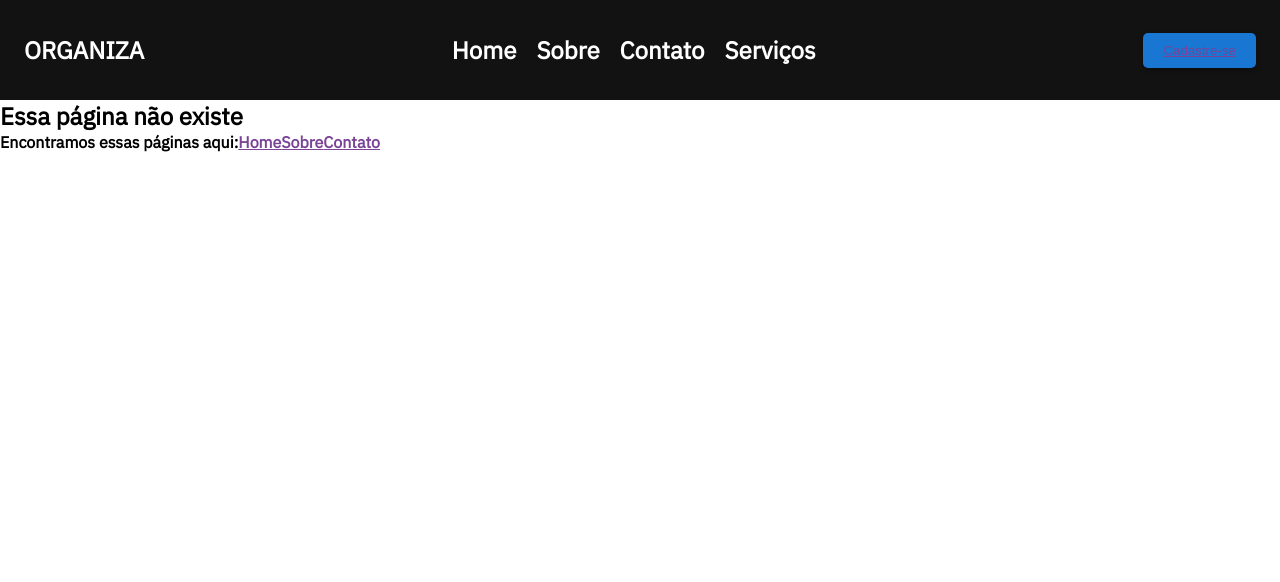
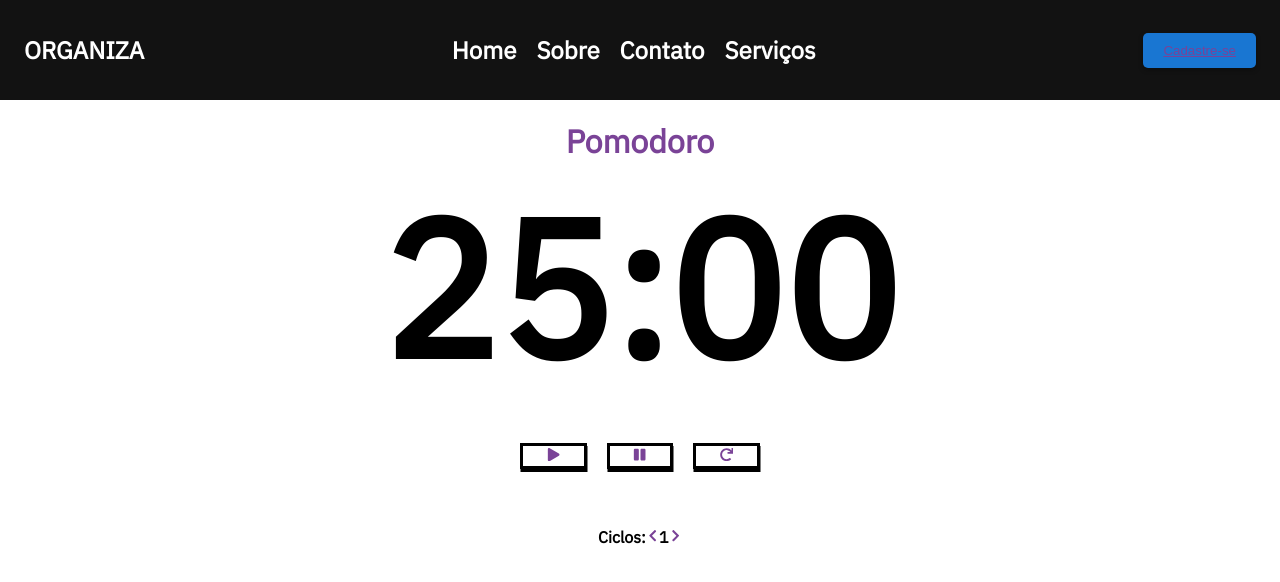
Before and after one commit to Guigui3801/organiza_pi7, a React (Create React App) app in the folder front/: page /pomodoro in a window 1280 px wide. Shown: the top 582 px of the page. Built offline with nearby package versions, Linux system fonts and the light colour scheme; the HTML template or start-up script is replaced by a standard one.

Commit message:
Tela do pomodoro

```diff
--- a/front/package.json
+++ b/front/package.json
@@ -12,6 +12,7 @@
     "pg": "^8.10.0",
     "react": "^18.2.0",
     "react-dom": "^18.2.0",
+    "react-icons": "^4.9.0",
     "react-router-dom": "^6.10.0",
     "react-scripts": "5.0.1",
     "sass": "^1.58.3",
--- /dev/null
+++ b/front/src/components/AppPomodoro/AppPomodoro.jsx
@@ -0,0 +1,135 @@
+import React, { useState, useEffect } from "react";
+import {
+  FaPlay,
+  FaPause,
+  FaRedo,
+  FaChevronLeft,
+  FaChevronRight,
+} from "react-icons/fa";
+import "./AppPomodoro.styles.scss";
+
+const Pomodoro = () => {
+  const [cycles, setCycles] = useState(1);
+  const [currentCycle, setCurrentCycle] = useState(1);
+  const [currentPhase, setCurrentPhase] = useState("work");
+  const [minutes, setMinutes] = useState(25);
+  const [seconds, setSeconds] = useState(0);
+  const [isRunning, setIsRunning] = useState(false);
+
+  useEffect(() => {
+    let interval = null;
+
+    if (isRunning) {
+      interval = setInterval(() => {
+        if (seconds > 0) {
+          setSeconds(seconds - 1);
+        }
+        if (seconds === 0) {
+          if (minutes === 0) {
+            clearInterval(interval);
+            if (currentPhase === "work") {
+              if (currentCycle === cycles) {
+                // Último ciclo completo, iniciar descanso de 15 minutos
+                if (currentCycle % 2 === 0) {
+                  setMinutes(15);
+                  setSeconds(0);
+                  setCurrentCycle(1);
+                  setCurrentPhase("longBreak");
+                } else {
+                  setMinutes(5);
+                  setSeconds(0);
+                  setCurrentCycle(currentCycle + 1);
+                  setCurrentPhase("break");
+                }
+              } else {
+                // Pausa de 5 minutos entre timers
+                setMinutes(5);
+                setSeconds(0);
+                setCurrentPhase("break");
+                setCurrentCycle(currentCycle + 1);
+              }
+            } else if (currentPhase === "break") {
+              // Timer de 25 minutos entre timers
+              setMinutes(25);
+              setSeconds(0);
+              setCurrentPhase("work");
+            } else if (currentPhase === "longBreak") {
+              // Timer de 25 minutos entre timers
+              setMinutes(25);
+              setSeconds(0);
+              setCurrentPhase("work");
+              setCurrentCycle(1);
+            }
+          } else {
+            setMinutes(minutes - 1);
+            setSeconds(59);
+          }
+        }
+      }, 1000);
+    }
+
+    return () => clearInterval(interval);
+  }, [isRunning, cycles, currentCycle, currentPhase, minutes, seconds]);
+
+  const startTimer = () => {
+    setIsRunning(true);
+  };
+
+  const stopTimer = () => {
+    setIsRunning(false);
+  };
+
+  const resetTimer = () => {
+    setMinutes(25);
+    setSeconds(0);
+    setIsRunning(false);
+    setCurrentCycle(1);
+    setCurrentPhase("work");
+  };
+
+  const decrementCycles = () => {
+    if (cycles > 1) {
+      setCycles(cycles - 1);
+    }
+  };
+
+  const incrementCycles = () => {
+    setCycles(cycles + 1);
+  };
+
+  return (
+    <div className="pomodoro">
+      <h1>Pomodoro</h1>
+      {currentPhase === "break" && <p className="interview">Intervalo</p>}
+      <div className="timer">
+        {minutes.toString().padStart(2, "0")}:
+        {seconds.toString().padStart(2, "0")}
+      </div>
+      <div className="btn_pomodoro">
+        <button onClick={startTimer}>
+          <FaPlay />
+        </button>
+        <button onClick={stopTimer}>
+          <FaPause />
+        </button>
+        <button onClick={resetTimer}>
+          <FaRedo />
+        </button>
+      </div>
+      <div>
+        <div className="cycle">
+          <p>Ciclos:</p>
+          <button onClick={decrementCycles}>
+            <FaChevronLeft />
+          </button>
+          <p>{cycles}</p>
+          <button onClick={incrementCycles}>
+            <FaChevronRight />
+          </button>
+        </div>
+      </div>
+    </div>
+  );
+};
+
+export default Pomodoro;
--- /dev/null
+++ b/front/src/components/AppPomodoro/AppPomodoro.styles.scss
@@ -0,0 +1,45 @@
+.pomodoro {
+    *{
+        padding: 0;
+        margin: 0;
+    }
+  text-align: center;
+  h1 {
+    padding-top: 20px;
+    font-size: 2em;
+  }
+  .interview{
+    font-size: 1.5em;
+  }
+  .timer {
+    font-size: 12em;
+
+  }
+
+  .btn_pomodoro {
+   font-size: 3em;
+    button {
+        height: 2em;
+        width: 5em;
+        color: #7a4397;
+        margin: 10px;
+        background-color: white;
+        border-color: black;
+        border: 3px solid black;
+        box-shadow: 0.5px 3px 0px black;
+    }
+  }
+
+
+  .cycle{
+    padding-top: 3em;
+    justify-content: center;
+    display: flex;
+    button{
+        margin: 0;
+        color: #7a4397;
+        background-color: transparent;
+        border: none;
+    }
+  }
+}
--- a/front/src/routes.js
+++ b/front/src/routes.js
@@ -9,6 +9,7 @@ import Error from "./pages/Error/Error";
 import Kanban from "./pages/Kanban/Kanban";
 import Register from "./pages/Register/Register";
 import Login from "./pages/Login/Login";
+import Pomodoro from "./components/AppPomodoro/AppPomodoro";
 
 export default function Router() {
   return (
@@ -22,7 +23,7 @@ export default function Router() {
         <Route path={"/kanban/:id"} element={<Kanban />} />
         <Route path={"/register"} element={<Register />} />
         <Route path={"/login"} element={<Login />} />
-
+        <Route path={"/pomodoro"} element={<Pomodoro />} />
 
         <Route path={"*"} element={<Error />} />
       </Routes>
```
Also changed, not shown: 2 other files (tests, documents, lock files or other folders).
